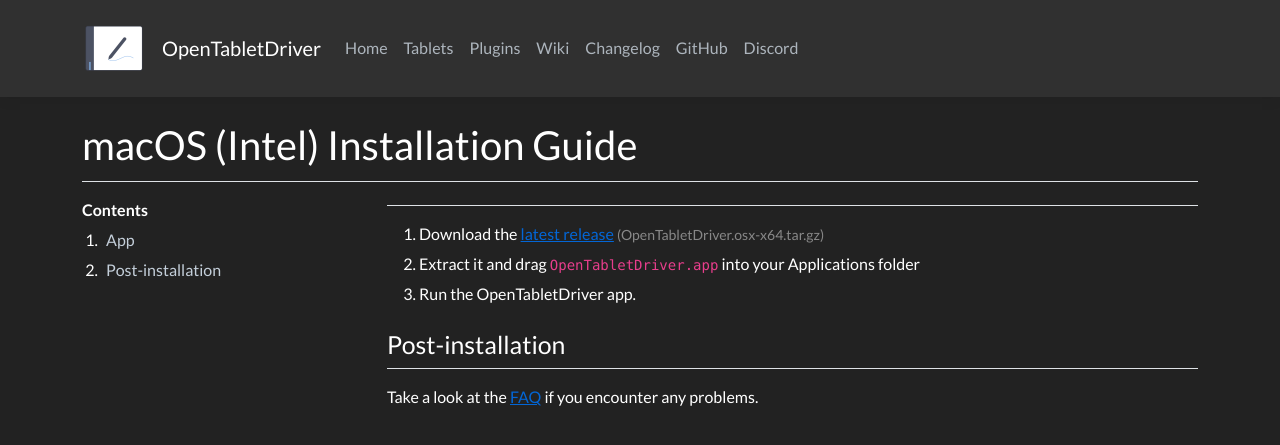
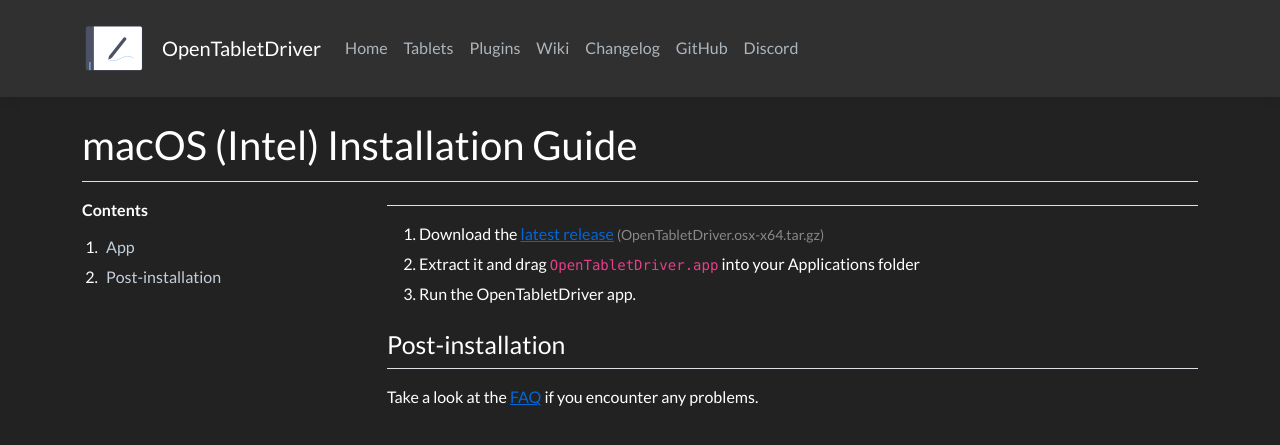
Before and after one commit to OpenTabletDriver/opentabletdriver.github.io, a Jekyll site: the page built from site/_wiki/Install/MacOS.md, in a window 1280 px wide. Shown: the top 445 px of the page. Built offline with Jekyll 4.4.1, drawn with Linux system fonts in a browser that asks for light colours; nearby versions of some CDN libraries; comment, search, counter and statistics services are not loaded.

Commit message:
styling: Add margin between TOC title and content

```diff
--- a/site/assets/css/site.scss
+++ b/site/assets/css/site.scss
@@ -84,6 +84,7 @@ html {
 }
 
 #toc {
+  margin-top: 0.8em;
   padding-left: 1em;
 }
 
```
